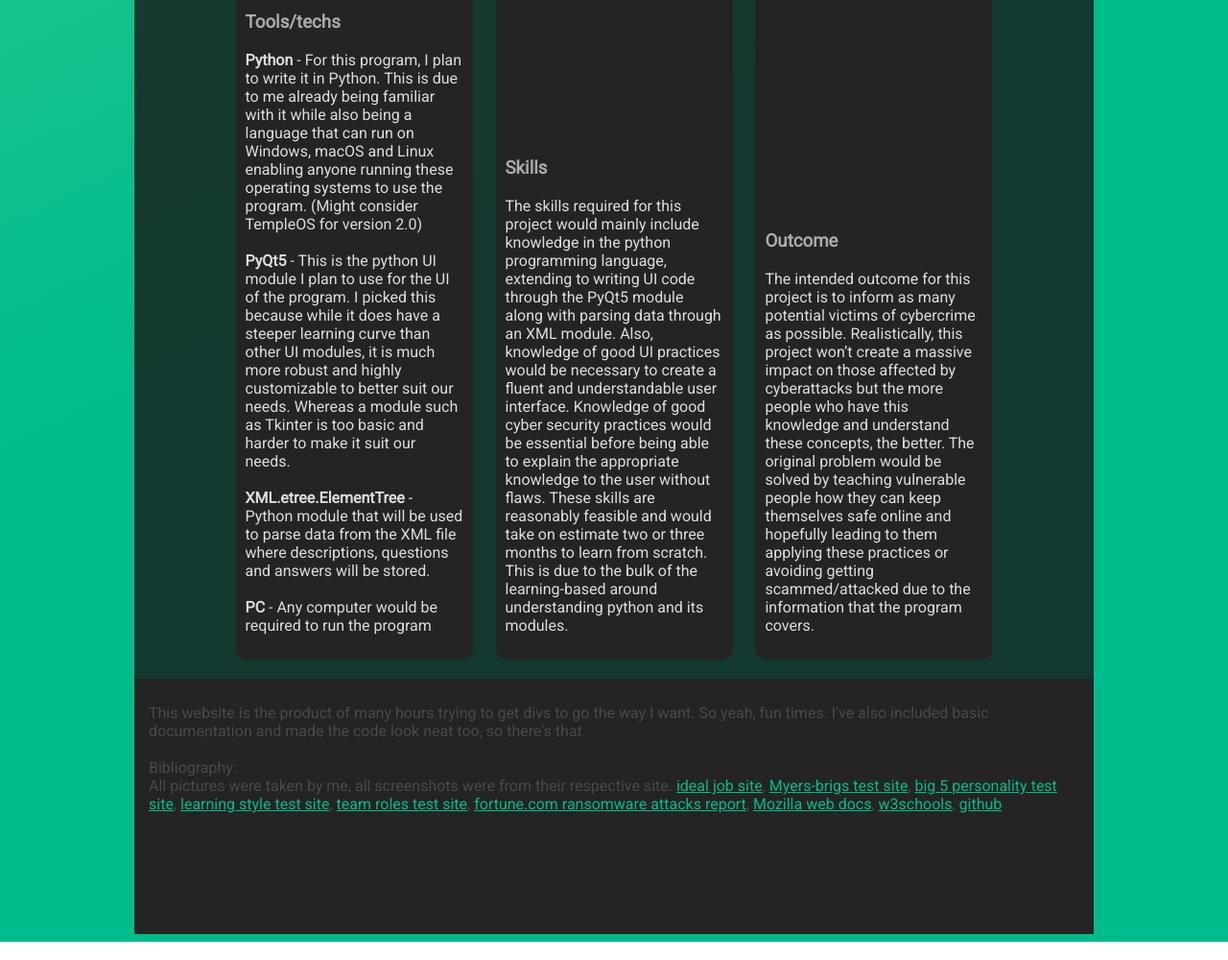
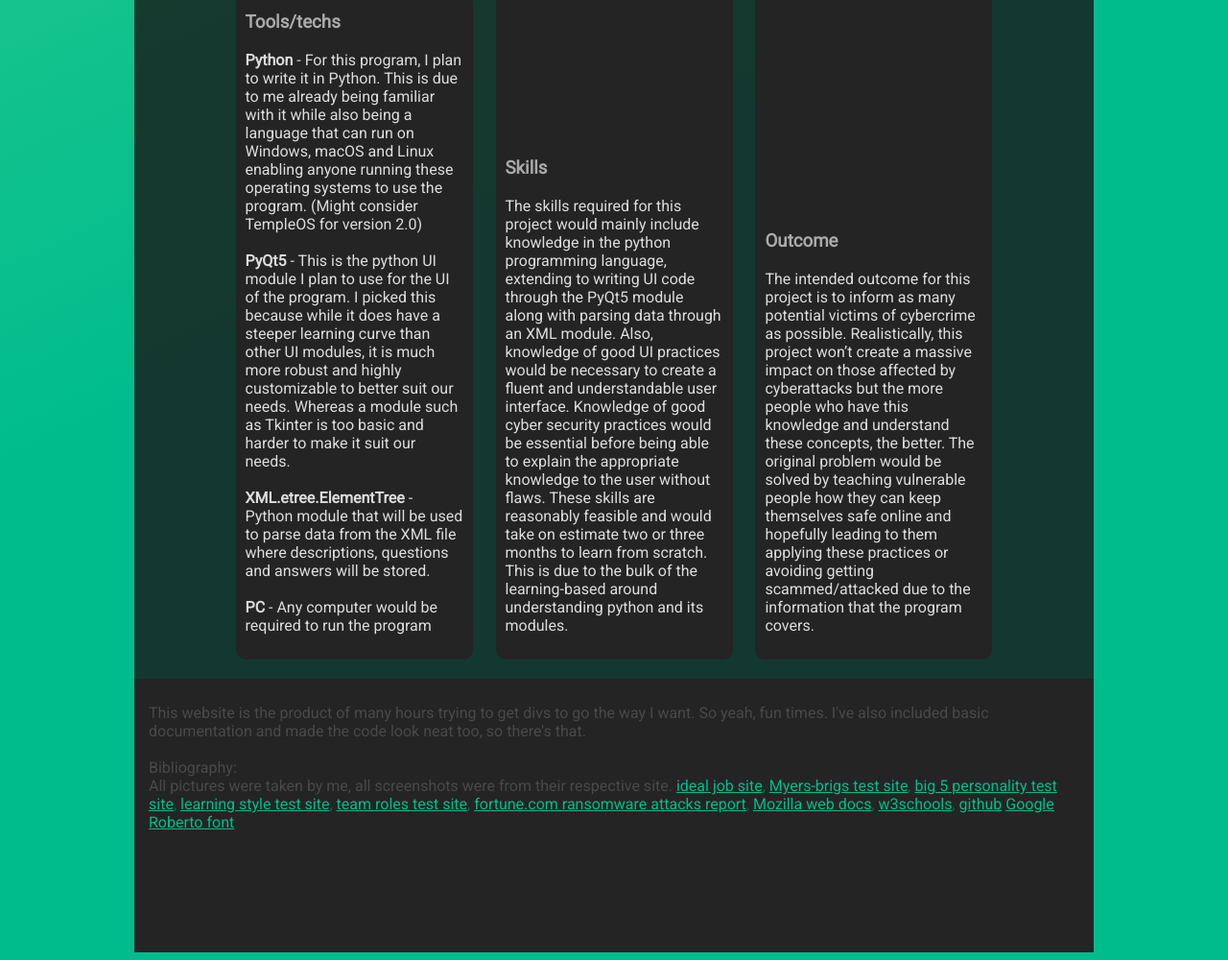
Before and after one commit to Moovlu/IITMyProfileSite, a plain HTML site: page index.html in a window 1280 px wide. Shown: the part 4222-5222 px from the top of the page at 96% size. Drawn offline with Linux system fonts and the light colour scheme.

Commit message:
Added google fonts reference

```diff
--- a/index.html
+++ b/index.html
@@ -3,7 +3,7 @@
         <title>My Profile - Will Dash</title>
         <link rel="stylesheet" href="https://fonts.googleapis.com/css?family=Roboto">
         <link rel="stylesheet" href="StyleSheet.css">
-        <link rel="icon" type="image/x-icon" href="favicon.png"
+        <link rel="icon" type="image/x-icon" href="favicon.png">
     </head>
 
     <!-- Body of my website -->
@@ -225,6 +225,7 @@
                     <a href="https://developer.mozilla.org/en-US/docs/Web/CSS">Mozilla web docs</a>,
                     <a href="https://www.w3schools.com/">w3schools</a>,
                     <a href="https://github.com/">github</a>
+                    <a href="https://fonts.google.com/specimen/Roboto">Google Roberto font</a>
                 </p>
             </div>
 
```
